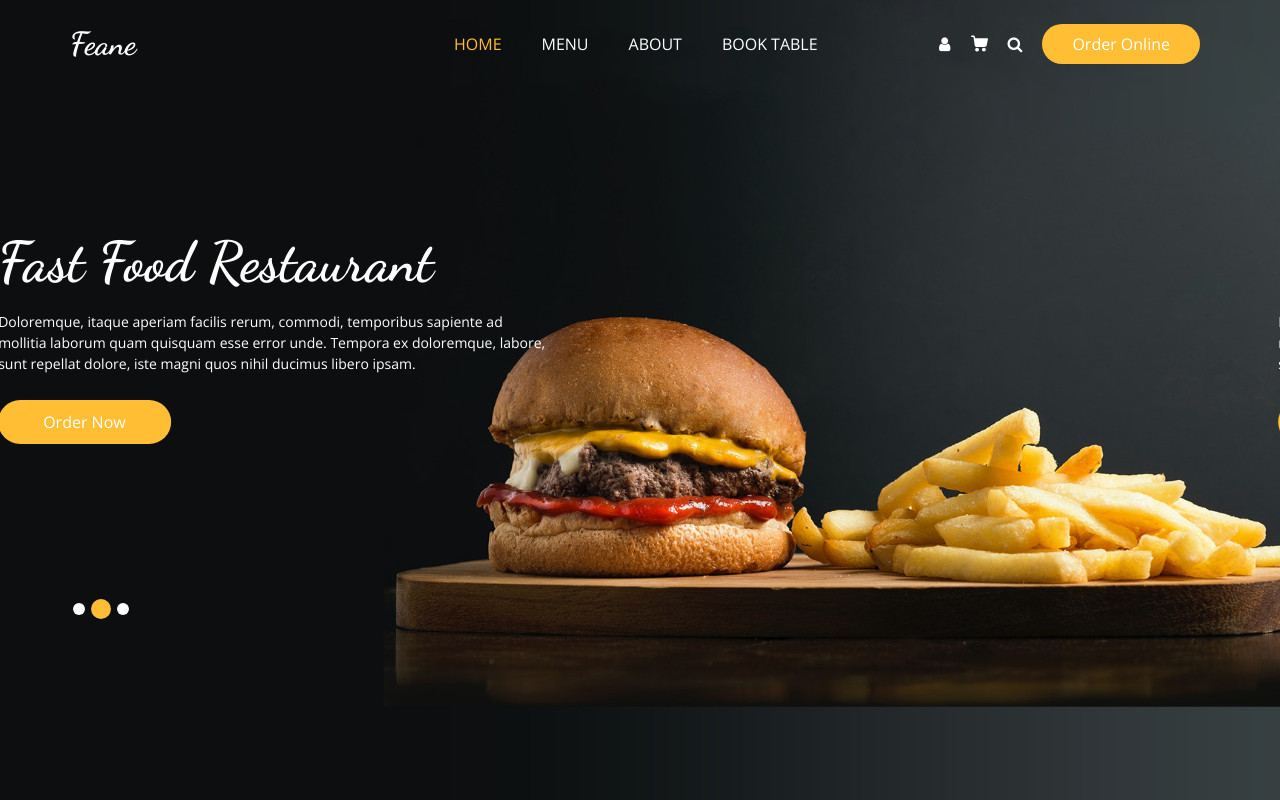
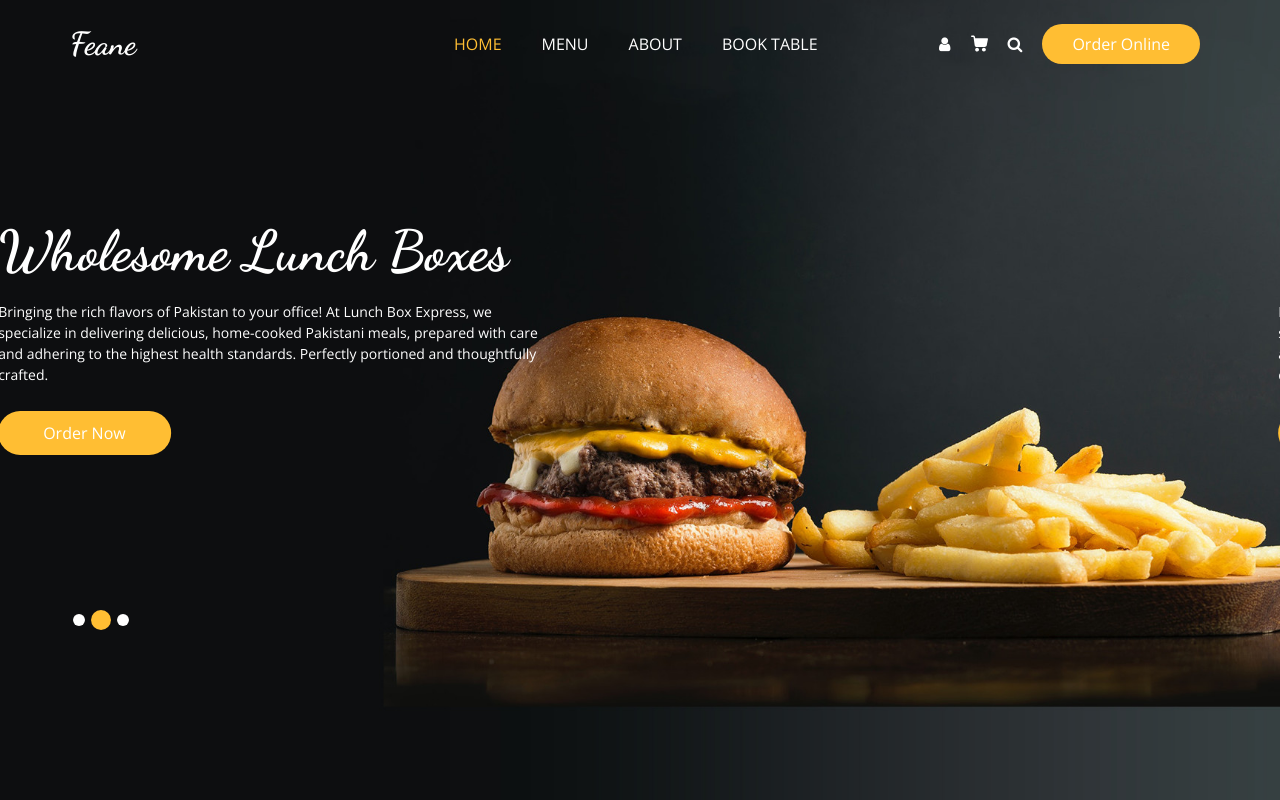
Before and after one commit to shoaebkhan/shoaebkhan.github.io, a plain HTML site: page index.html in a window 1280 px wide. Shown: the top 800 px of the page. Drawn offline with nearby package versions, Linux system fonts and the light colour scheme; some packages are replaced by stand-ins of ours.

Commit message:
Changes in Index.html

```diff
--- a/index.html
+++ b/index.html
@@ -13,7 +13,7 @@
   <meta name="author" content="" />
   <link rel="shortcut icon" href="images/favicon.png" type="">
 
-  <title> Feane </title>
+  <title> Lunch Box Express </title>
 
   <!-- bootstrap core css -->
   <link rel="stylesheet" type="text/css" href="css/bootstrap.css" />
@@ -149,10 +149,10 @@
                 <div class="col-md-7 col-lg-6 ">
                   <div class="detail-box">
                     <h1>
-                      Fast Food Restaurant
+                      Wholesome Lunch Boxes
                     </h1>
                     <p>
-                      Doloremque, itaque aperiam facilis rerum, commodi, temporibus sapiente ad mollitia laborum quam quisquam esse error unde. Tempora ex doloremque, labore, sunt repellat dolore, iste magni quos nihil ducimus libero ipsam.
+                      Bringing the rich flavors of Pakistan to your office! At Lunch Box Express, we specialize in delivering delicious, home-cooked Pakistani meals, prepared with care and adhering to the highest health standards. Perfectly portioned and thoughtfully crafted.
                     </p>
                     <div class="btn-box">
                       <a href="" class="btn1">
@@ -170,10 +170,10 @@
                 <div class="col-md-7 col-lg-6 ">
                   <div class="detail-box">
                     <h1>
-                      Fast Food Restaurant
+                      Wholesome Lunch Boxes
                     </h1>
                     <p>
-                      Doloremque, itaque aperiam facilis rerum, commodi, temporibus sapiente ad mollitia laborum quam quisquam esse error unde. Tempora ex doloremque, labore, sunt repellat dolore, iste magni quos nihil ducimus libero ipsam.
+                      Bringing the rich flavors of Pakistan to your office! At Lunch Box Express, we specialize in delivering delicious, home-cooked Pakistani meals, prepared with care and adhering to the highest health standards. Perfectly portioned and thoughtfully crafted.
                     </p>
                     <div class="btn-box">
                       <a href="" class="btn1">
@@ -191,10 +191,10 @@
                 <div class="col-md-7 col-lg-6 ">
                   <div class="detail-box">
                     <h1>
-                      Fast Food Restaurant
+                      Wholesome Lunch Boxes
                     </h1>
                     <p>
-                      Doloremque, itaque aperiam facilis rerum, commodi, temporibus sapiente ad mollitia laborum quam quisquam esse error unde. Tempora ex doloremque, labore, sunt repellat dolore, iste magni quos nihil ducimus libero ipsam.
+                      Bringing the rich flavors of Pakistan to your office! At Lunch Box Express, we specialize in delivering delicious, home-cooked Pakistani meals, prepared with care and adhering to the highest health standards. Perfectly portioned and thoughtfully crafted.
                     </p>
                     <div class="btn-box">
                       <a href="" class="btn1">
```
